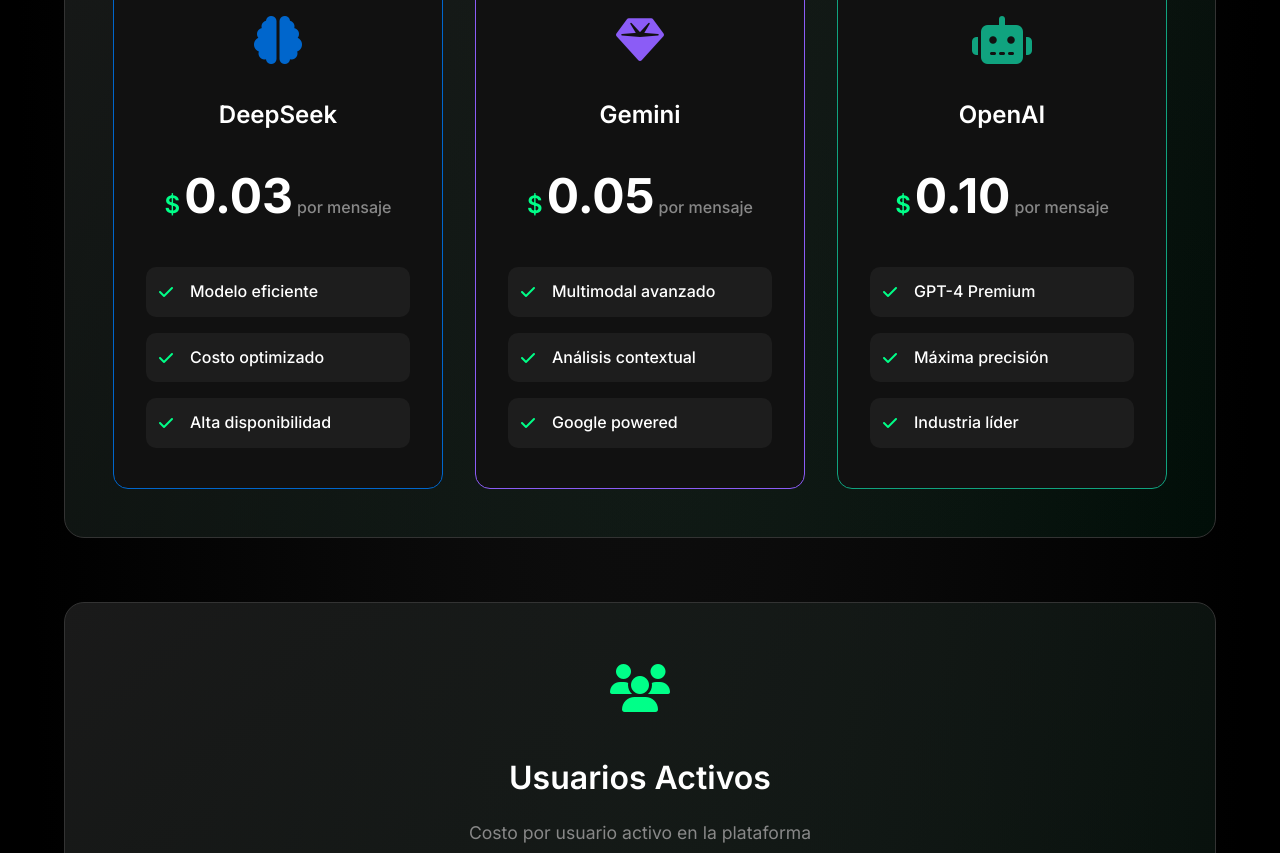
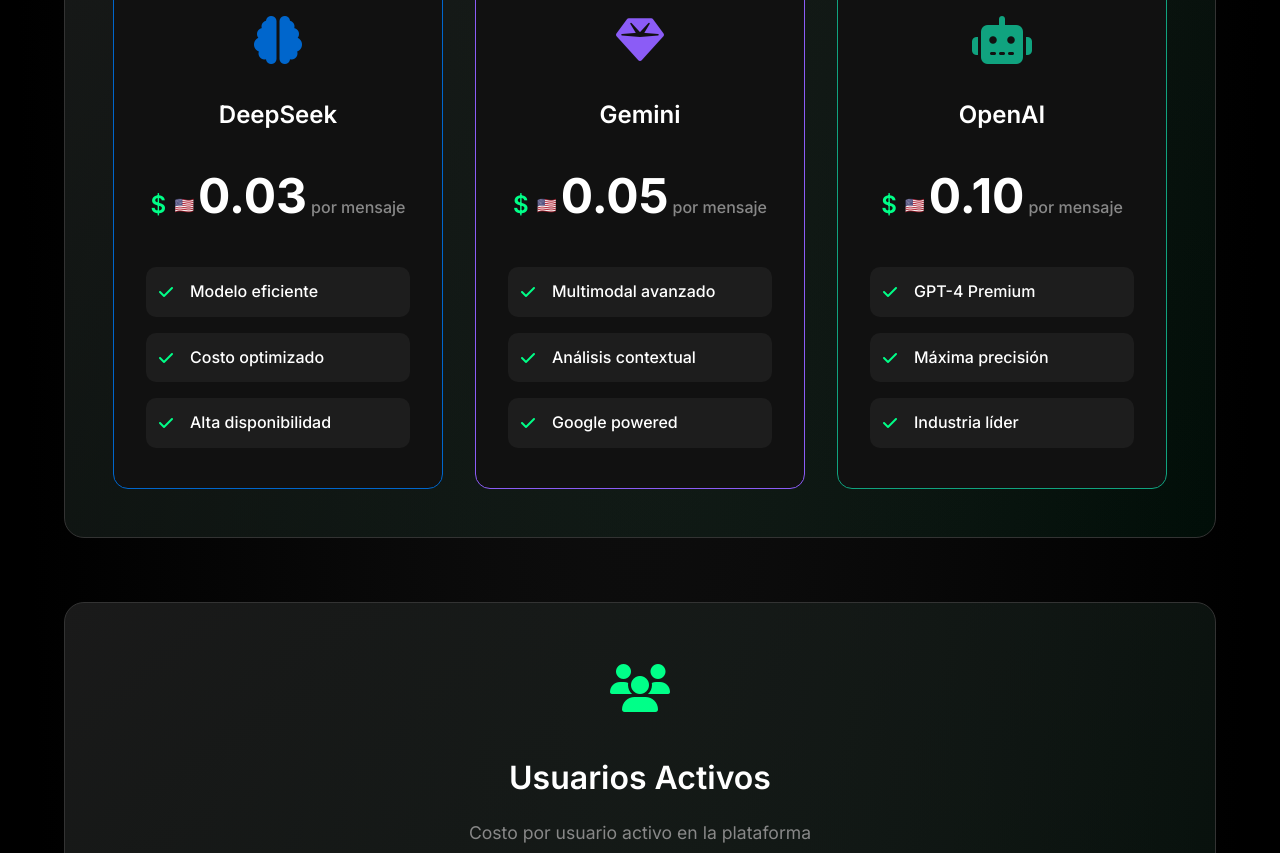
Before and after one commit to fedecercania/landing, a plain HTML site: page precios/index.html in a window 1280 px wide. Shown: the part 1147-2000 px from the top of the page. Drawn offline with Linux system fonts and the light colour scheme.

Commit message:
dolarize

```diff
--- a/precios/index.html
+++ b/precios/index.html
@@ -64,7 +64,7 @@
                                     </div>
                                     <h3>DeepSeek</h3>
                                     <div class="price">
-                                        <span class="currency">$</span>
+                                        <span class="currency">$<span class="flag">🇺🇸</span></span>
                                         <span class="amount">0.03</span>
                                         <span class="period">por mensaje</span>
                                     </div>
@@ -92,7 +92,7 @@
                                     </div>
                                     <h3>Gemini</h3>
                                     <div class="price">
-                                        <span class="currency">$</span>
+                                        <span class="currency">$<span class="flag">🇺🇸</span></span>
                                         <span class="amount">0.05</span>
                                         <span class="period">por mensaje</span>
                                     </div>
@@ -120,7 +120,7 @@
                                     </div>
                                     <h3>OpenAI</h3>
                                     <div class="price">
-                                        <span class="currency">$</span>
+                                        <span class="currency">$<span class="flag">🇺🇸</span></span>
                                         <span class="amount">0.10</span>
                                         <span class="period">por mensaje</span>
                                     </div>
@@ -161,7 +161,7 @@
                                     </div>
                                     <h3>Usuario Activo</h3>
                                     <div class="price">
-                                        <span class="currency">$</span>
+                                        <span class="currency">$<span class="flag">🇺🇸</span></span>
                                         <span class="amount">0.001</span>
                                         <span class="period">por usuario activo</span>
                                     </div>
@@ -202,7 +202,7 @@
                                     </div>
                                     <h3>Acción Backend</h3>
                                     <div class="price">
-                                        <span class="currency">$</span>
+                                        <span class="currency">$<span class="flag">🇺🇸</span></span>
                                         <span class="amount">0.03</span>
                                         <span class="period">por acción</span>
                                     </div>
@@ -243,7 +243,7 @@
                                     </div>
                                     <h3>Desarrollo de Agentes</h3>
                                     <div class="price">
-                                        <span class="currency">$</span>
+                                        <span class="currency">$<span class="flag">🇺🇸</span></span>
                                         <span class="amount">25</span>
                                         <span class="period">por hora</span>
                                     </div>
--- a/precios/precios.css
+++ b/precios/precios.css
@@ -310,6 +310,14 @@ body {
     color: var(--primary-green);
     font-size: 1.5rem;
     font-weight: 600;
+    display: flex;
+    align-items: center;
+    gap: 0.25rem;
+}
+
+.flag {
+    font-size: 1rem;
+    margin-left: 0.25rem;
 }
 
 .amount {
```
